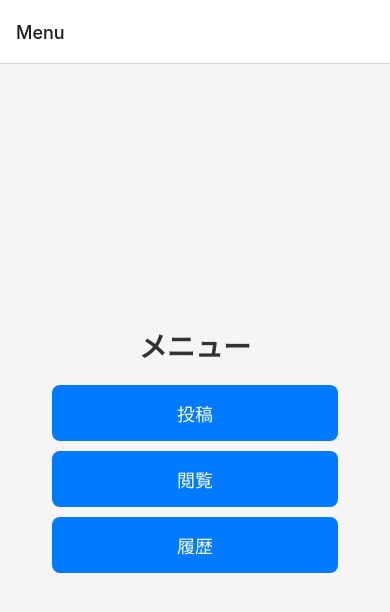
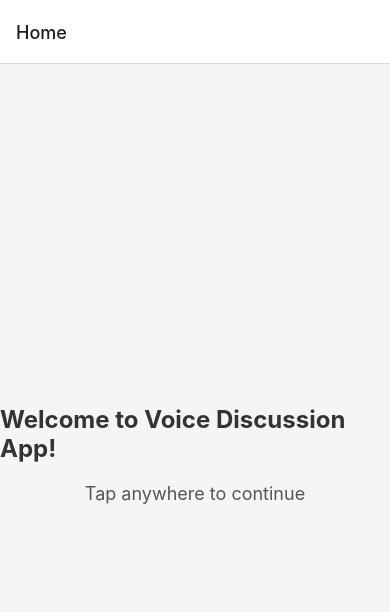
Before and after one commit to hanatani8787/VoiceDiscussionApp, a React Native app: screen /Home in a window 390 px wide. Before the commit this address had no page. Shown: the top 612 px of the page. Built offline with nearby package versions, Linux system fonts and the light colour scheme.

Commit message:
Home画面の実装

```diff
--- a/App.js
+++ b/App.js
@@ -1,11 +1,8 @@
 import React from 'react';
-import { NavigationContainer } from '@react-navigation/native';
 import AppNavigator from './src/navigation/AppNavigator';
 
 const App = () => {
-  return (
-    <AppNavigator />
-  );
+  return <AppNavigator />;
 };
 
 export default App;
--- a/index.js
+++ b/index.js
@@ -1,7 +1,3 @@
-/**
- * @format
- */
-
 import { AppRegistry } from 'react-native';
 import App from './App';
 import { name as appName } from './app.json';
--- a/src/components/DiscussionScreen.js
+++ b/src/components/DiscussionScreen.js
@@ -7,6 +7,7 @@ const DiscussionScreen = ({ route }) => {
   const { numberOfParticipants } = route.params;
   const [users, setUsers] = useState([]);
   const [transcript, setTranscript] = useState('');
+  const [error, setError] = useState('');
 
   useEffect(() => {
     const tempUsers = [];
@@ -16,6 +17,8 @@ const DiscussionScreen = ({ route }) => {
     setUsers(tempUsers);
 
     Voice.onSpeechResults = onSpeechResults;
+    Voice.onSpeechError = onSpeechError;
+
     return () => {
       Voice.destroy().then(Voice.removeAllListeners);
     };
@@ -25,7 +28,13 @@ const DiscussionScreen = ({ route }) => {
     setTranscript(e.value[0]);
   };
 
+  const onSpeechError = (e) => {
+    setError(JSON.stringify(e.error));
+  };
+
   const startRecognizing = async () => {
+    setError('');
+    setTranscript('');
     try {
       await Voice.start('ja-JP');
     } catch (e) {
@@ -65,6 +74,7 @@ const DiscussionScreen = ({ route }) => {
         <Text style={styles.buttonText}>音声認識開始</Text>
       </TouchableOpacity>
       <Text style={styles.transcript}>{transcript}</Text>
+      {error ? <Text style={styles.error}>{error}</Text> : null}
       <TouchableOpacity style={styles.button} onPress={handleFinishDiscussion}>
         <Text style={styles.buttonText}>終了</Text>
       </TouchableOpacity>
--- /dev/null
+++ b/src/components/HomeScreen.js
@@ -0,0 +1,32 @@
+import React from 'react';
+import { View, Text, TouchableOpacity, StyleSheet } from 'react-native';
+
+const HomeScreen = ({ navigation }) => {
+  return (
+    <TouchableOpacity style={styles.container} onPress={() => navigation.navigate('Menu')}>
+      <Text style={styles.welcomeText}>Welcome to Voice Discussion App!</Text>
+      <Text style={styles.instructionText}>Tap anywhere to continue</Text>
+    </TouchableOpacity>
+  );
+};
+
+const styles = StyleSheet.create({
+  container: {
+    flex: 1,
+    justifyContent: 'center',
+    alignItems: 'center',
+    backgroundColor: '#f5f5f5',
+  },
+  welcomeText: {
+    fontSize: 24,
+    fontWeight: 'bold',
+    marginBottom: 20,
+    color: '#333',
+  },
+  instructionText: {
+    fontSize: 18,
+    color: '#555',
+  },
+});
+
+export default HomeScreen;
--- a/src/navigation/AppNavigator.js
+++ b/src/navigation/AppNavigator.js
@@ -1,6 +1,7 @@
 import React from 'react';
 import { NavigationContainer } from '@react-navigation/native';
 import { createStackNavigator } from '@react-navigation/stack';
+import HomeScreen from '../components/HomeScreen';
 import MenuScreen from '../components/MenuScreen';
 import PostScreen from '../components/PostScreen';
 import DiscussionScreen from '../components/DiscussionScreen';
@@ -10,7 +11,8 @@ const Stack = createStackNavigator();
 const AppNavigator = () => {
   return (
     <NavigationContainer>
-      <Stack.Navigator initialRouteName="Menu">
+      <Stack.Navigator initialRouteName="Home">
+        <Stack.Screen name="Home" component={HomeScreen} />
         <Stack.Screen name="Menu" component={MenuScreen} />
         <Stack.Screen name="Post" component={PostScreen} />
         <Stack.Screen name="Discussion" component={DiscussionScreen} />
--- a/src/styles/styles.js
+++ b/src/styles/styles.js
@@ -45,4 +45,9 @@ export const styles = StyleSheet.create({
     marginBottom: 10,
     color: '#555',
   },
+  error: {
+    fontSize: 16,
+    color: 'red',
+    marginTop: 10,
+  },
 });
```
Also changed, not shown: babel.config.js (line endings or trailing spaces).
